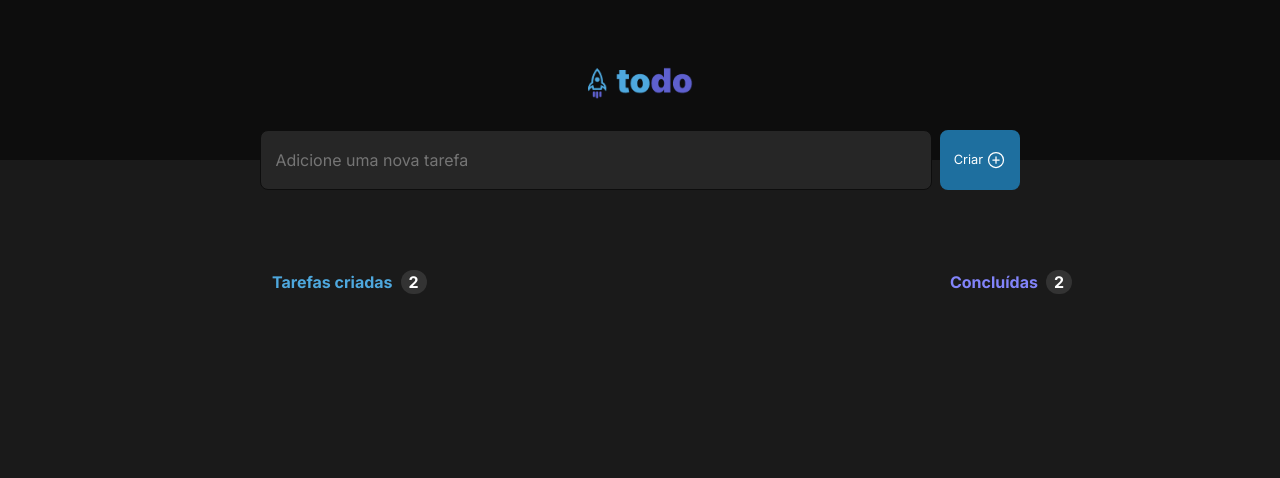
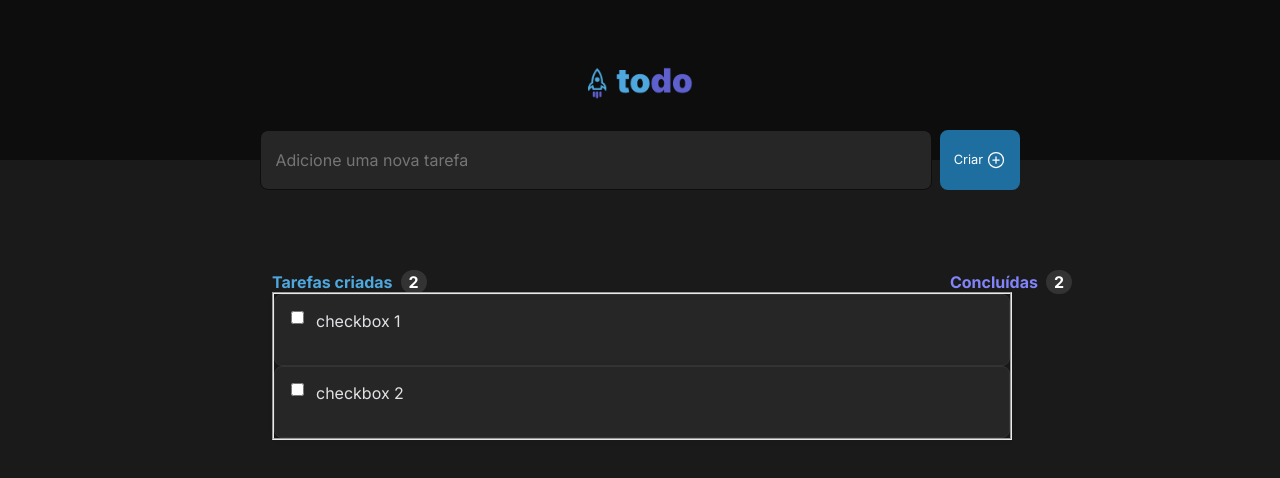
Before and after one commit to jnorberto23/igniteTodo, a React (Vite) app: page / in a window 1280 px wide. Shown: the top 478 px of the page. Built offline with nearby package versions, Linux system fonts and the light colour scheme.

Commit message:
✨work in Task component list item

```diff
--- a/src/components/Tasks.module.css
+++ b/src/components/Tasks.module.css
@@ -7,6 +7,7 @@
   display: flex;
   align-items: center;
   justify-content: center;
+  flex-direction: column;
 }
 
 .tasksInfo {
@@ -34,19 +35,43 @@
   border-radius: 999px;
 }
 
+.content {
+  width: 100vh;
+  display: flex;
+}
+
+.content .contentList {
+  display: flex;
+  flex-direction: column;
+}
+
+.contentItem {
+  box-sizing: border-box;
+  display: flex;
+  flex-direction: row;
+  align-items: flex-start;
+  padding: 16px;
+  gap: 12px;
+  width: 736px;
+  height: 72px;
+  background: #262626;
+  border: 1px solid #333333;
+  box-shadow: 0px 2px 8px rgba(0, 0, 0, 0.06);
+  border-radius: 8px;
+}
+
 @media (max-width: 700px) {
   .container {
     display: flex;
     left: 0;
     top: 0;
     position: relative;
+    flex-direction: row;
   }
 
   .tasksInfo {
-    width: 768px;
+    width: 700px;
     display: flex;
-    margin: auto;
-    padding: auto;
     justify-content: space-around;
   }
 
--- a/src/components/Tasks.tsx
+++ b/src/components/Tasks.tsx
@@ -13,7 +13,16 @@ export function Tasks() {
         </strong>
       </div>
 
-      <div></div>
+      <div className={styles.content}>
+        <fieldset className={styles.contentList}>
+          <label className={styles.contentItem}>
+            <input type="checkbox" /> checkbox 1
+          </label>
+          <label className={styles.contentItem}>
+            <input type="checkbox" /> checkbox 2
+          </label>
+        </fieldset>
+      </div>
     </article>
   );
 }
```
